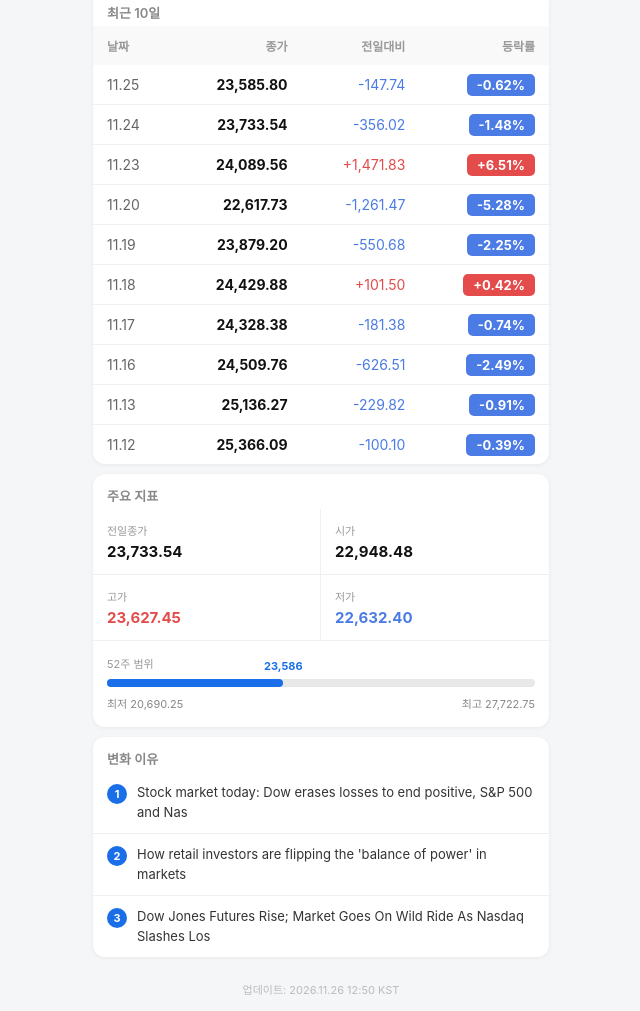
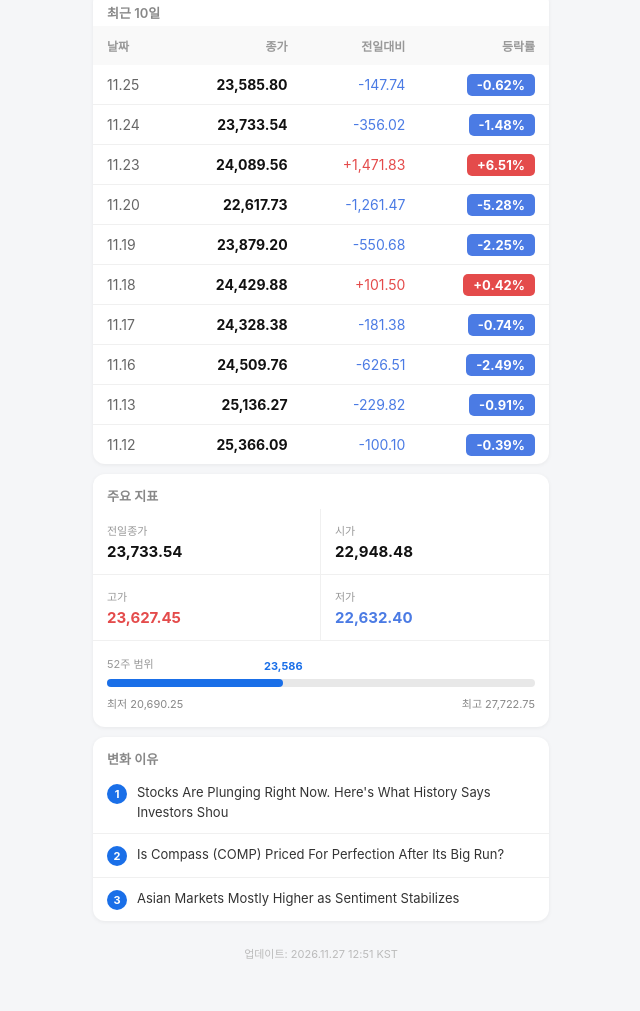
Before and after one commit to nararayoll/market-dashboard, a plain HTML site: page nasdaq_daily.html in a window 1280 px wide. Shown: the part 165-1176 px from the top of the page, without its empty margins (319-959 px from the left). After the commit the page ends 1140 px from the top, so only its background shows below. Drawn offline with Linux system fonts and the light colour scheme.

Commit message:
Update NASDAQ daily report 2026-11-27

```diff
--- a/nasdaq_daily.html
+++ b/nasdaq_daily.html
@@ -146,19 +146,19 @@
 
         <div class="reason-card">
           <span class="reason-num">1</span>
-          <span class="reason-text">Stock market today: Dow erases losses to end positive, S&P 500 and Nas</span>
+          <span class="reason-text">Stocks Are Plunging Right Now. Here's What History Says Investors Shou</span>
         </div>
         <div class="reason-card">
           <span class="reason-num">2</span>
-          <span class="reason-text">How retail investors are flipping the 'balance of power' in markets</span>
+          <span class="reason-text">Is Compass (COMP) Priced For Perfection After Its Big Run?</span>
         </div>
         <div class="reason-card">
           <span class="reason-num">3</span>
-          <span class="reason-text">Dow Jones Futures Rise; Market Goes On Wild Ride As Nasdaq Slashes Los</span>
+          <span class="reason-text">Asian Markets Mostly Higher as Sentiment Stabilizes</span>
         </div>
 </div>
 
-<div class="updated">업데이트: 2026.11.26 12:50 KST</div>
+<div class="updated">업데이트: 2026.11.27 12:51 KST</div>
 
 </body>
 </html>
```
